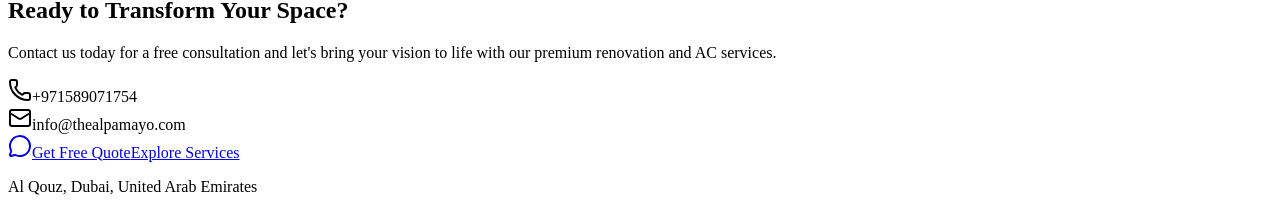
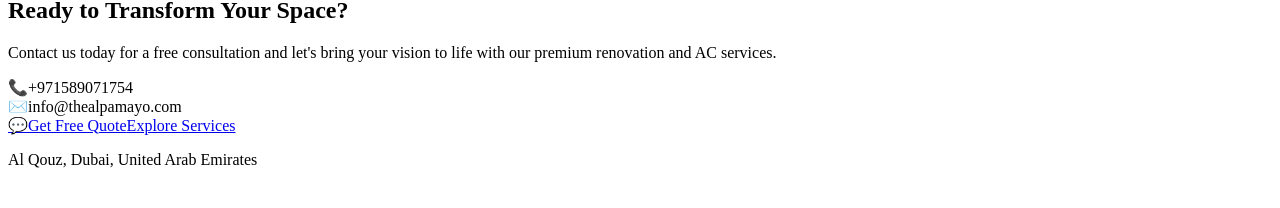
Before and after one commit to alpamayo73/main, a Next.js app: page / in a window 1280 px wide. Shown: the part 1837-2045 px from the top of the page. After the commit the page ends 2022 px from the top, so only its background shows below. Built offline with nearby package versions, Linux system fonts and the light colour scheme.

Commit message:
Update CTASection.js

```diff
--- a/src/components/home/CTASection.js
+++ b/src/components/home/CTASection.js
@@ -1,5 +1,4 @@
 import Link from 'next/link';
-import { Phone, Mail, MessageCircle } from 'lucide-react';
 
 export default function CTASection() {
   return (
@@ -14,11 +13,11 @@ export default function CTASection() {
 
         <div className="flex flex-col sm:flex-row gap-4 justify-center mb-12">
           <div className="flex items-center justify-center bg-white/10 backdrop-blur-sm rounded-lg p-4">
-            <Phone className="w-6 h-6 mr-3" />
+            <span className="text-lg mr-3">📞</span>
             <span className="text-lg">+971589071754</span>
           </div>
           <div className="flex items-center justify-center bg-white/10 backdrop-blur-sm rounded-lg p-4">
-            <Mail className="w-6 h-6 mr-3" />
+            <span className="text-lg mr-3">✉️</span>
             <span className="text-lg">info@thealpamayo.com</span>
           </div>
         </div>
@@ -28,7 +27,7 @@ export default function CTASection() {
             href="/contact"
             className="inline-flex items-center justify-center bg-white text-[#1C2734] px-8 py-4 rounded-lg font-semibold hover:bg-gray-100 transition-all duration-300 transform hover:scale-105 text-lg"
           >
-            <MessageCircle className="w-5 h-5 mr-2" />
+            <span className="mr-2">💬</span>
             Get Free Quote
           </Link>
           <Link
```
